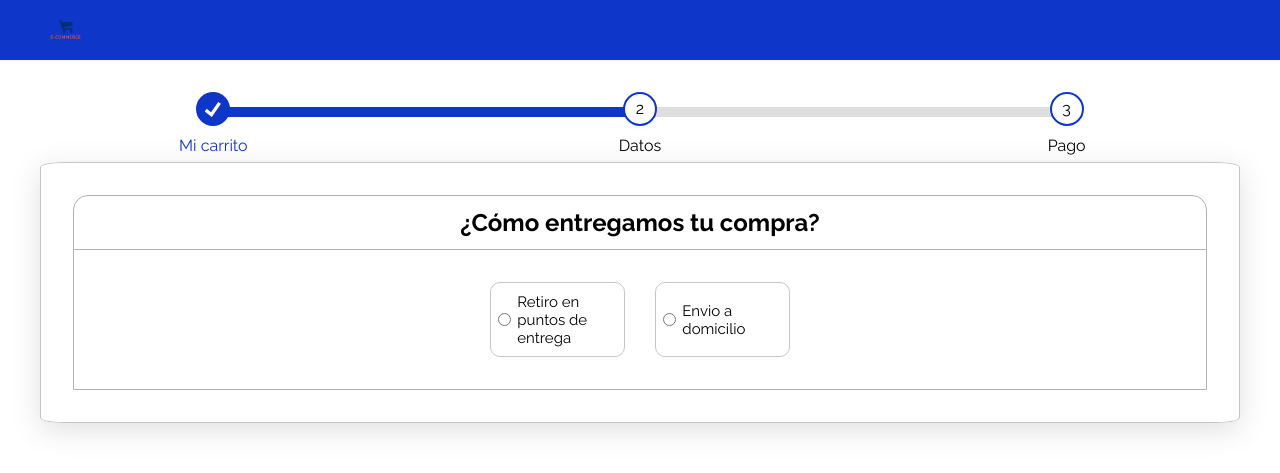
After one commit to JoaquinVillamediana/ECOMM-WEB-UCA, a PHP site: page /carritoenvio.html in a window 1280 px wide. The commit adds this page. Shown: the top 473 px of the page. Run offline with PHP 8.4, Linux system fonts and the light colour scheme.

Commit message:
Carritoenvio

```diff
--- a/assets/css/carrito.css
+++ b/assets/css/carrito.css
@@ -18,6 +18,11 @@ ul.progress_carrito li{
     text-align: center;
     color: black;
     position: relative;
+}
+
+ul.progress_carrito li a{
+    color: inherit;
+    text-decoration: none;
 }
 
 ul.progress_carrito li:before {
--- /dev/null
+++ b/assets/css/carritoenvio.css
@@ -0,0 +1,103 @@
+hr{
+    margin: 0 2em;
+}
+
+section {
+    border: 1px solid #b3b0b0;
+    margin: 0 2em;
+}
+
+section.header{
+    margin-top: 2em;
+    border-top-left-radius: 15px;
+    border-top-right-radius: 15px;
+    border-bottom: none;
+}
+
+section h2.header{
+    border-bottom: 1px solid #b3b0b0;
+    margin-top: 0;
+    margin-bottom: 0;
+    padding: .5em 0;
+}
+
+section.b-bottom{
+    border-bottom: 1px solid #b3b0b0;
+    margin-bottom: 2em;
+}
+
+ul.opciones_envio{
+    list-style: none;
+    padding: 2em 0;
+    display: flex;
+    justify-content: center;
+    flex-wrap: wrap;
+}
+
+ul.opciones_envio li{
+    margin: 0 1em;
+    height: 5em;
+    width: 9em;
+    display: block;
+    border: 1px solid rgb(198, 198, 198);
+    border-radius: 10px;
+    font-weight: 500;
+    font-size: 15px;
+}
+
+@media screen and (max-width: 400px) {
+    ul.opciones_envio li {
+        margin: .5em 2em;
+        width: 100%;
+        height: 4em;
+    }
+}
+
+ul.opciones_envio li label{
+    cursor: pointer;
+    width: 100%;
+    height: 100%;
+    display: flex;
+}
+
+ul.opciones_envio li label span{
+    display: flex;
+    height: fit-content;
+    align-self: center;
+}
+
+ul.opciones_envio li label input{
+    cursor: pointer;
+    margin: 0 .5em;
+    align-self: center;
+}
+
+.form-group{
+    margin-top: 2em;
+}
+
+.form-item{
+    margin: 1em auto;
+    max-width: 500px;
+}
+
+
+@media screen and (max-width: 600px) {
+    .form-item{
+        width: 90%;
+        margin: .5em auto;
+    }
+}
+
+.proceder{
+    margin: 2em auto;
+    padding: 1em 1em;
+    border: 0;
+    color: #dedede;
+    display: block;
+    background-color: #0e36c9;
+    border-radius: 5px;
+    font-weight: bolder;
+    font-size: 15px;
+    cursor: pointer;
+}
--- /dev/null
+++ b/assets/js/carritoenvio.js
@@ -0,0 +1,33 @@
+let sectionSeleccionar = document.querySelector("#seleccionar")
+let sectionDatos = document.querySelector("#datos")
+
+let optRetiro = document.querySelector("#retiro")
+let optEnvio = document.querySelector("#envio")
+
+let datosTitulo = document.querySelector("#datos_titulo")
+let opcion="";
+
+function seleccionar(opt){
+    optEnvio.checked = false
+    optRetiro.checked = false
+    if(opt === "" || opcion === opt){
+        opcion=""
+        sectionDatos.classList.add("d-none")
+        sectionSeleccionar.classList.add("b-bottom")
+    }
+    else{
+        opcion=opt
+        if(opcion === "envio")
+            optEnvio.checked = true
+        if(opcion === "retiro")
+            optRetiro.checked = true
+        datosTitulo.innerHTML = `Datos de ${opt}`
+        sectionDatos.classList.remove("d-none")
+        sectionDatos.classList.add("b-bottom")
+        sectionSeleccionar.classList.remove("b-bottom")
+    }
+}
+
+function proceder(){
+    window.location.href = "carritopago.html"
+}
--- /dev/null
+++ b/carritoenvio.html
@@ -0,0 +1,86 @@
+<!DOCTYPE html>
+<html lang="en">
+
+<head>
+    <meta charset="UTF-8">
+    <meta http-equiv="X-UA-Compatible" content="IE=edge">
+    <meta name="viewport" content="width=device-width, initial-scale=1.0">
+    <title>E-Commerce</title>
+    <link rel="stylesheet" href="./assets/css/general.css">
+    <link rel="stylesheet" href="./assets/css/carrito.css">
+    <link rel="stylesheet" href="./assets/css/carritoenvio.css">
+</head>
+
+<body>
+
+    <header>
+        <div class="container">
+            <img src="./assets/img/logo.png" alt="" class="logo">
+        </div>
+    </header>
+    <ul class="progress_carrito">
+        <li class="done">
+            <a href="carrito.html">Mi carrito</a>
+        </li>
+        <li>
+            <a href="carritoenvio.html">Datos</a>
+        </li>
+        <li>
+            <a>Pago</a>
+        </li>
+    </ul>
+    <main class="container carrito_resumen">
+        <section class="b-bottom header" id="seleccionar">
+            <h2 class="header">¿Cómo entregamos tu compra?</h2>
+            <ul class="opciones_envio">
+                <li>
+                    <label for="retiro">
+                        <input type="radio" name="retiro" id="retiro" onclick="seleccionar('retiro')">
+                        <span>Retiro en puntos de entrega</span>
+                    </label>
+                </li>
+                <li>
+                    <label for="envio">
+                        <input type="radio" name="envio" id="envio" onclick="seleccionar('envio')">
+                        <span>Envio a domicilio</span>
+                    </label>
+                </li>
+            </ul>
+        </section>
+        <section class="datos d-none b-bottom" id="datos">
+            <h2 id="datos_titulo" class="header">Datos de envio</h2>
+            <div class="form-group">
+                <div class="form-item">
+                    <div class="textfield">
+                        <label for="nombre">Nombre:</label>
+                        <input id="nombre" type="text" >
+                    </div>
+                </div>
+                <div class="form-item">
+                    <div class="textfield">
+                        <label for="direccion">Direccion:</label>
+                        <input id="direccion" type="text" >
+                    </div>
+                </div>
+                <div class="form-item">
+                    <div class="textfield">
+                        <label for="telefono">Telefono:</label>
+                        <input id="telefono" type="text" >
+                    </div>
+                </div>
+                <div class="form-item">
+                    <div class="textfield">
+                        <label for="dni">DNI:</label>
+                        <input id="dni" type="text" >
+                    </div>
+                </div>
+            </div>
+            <button class="proceder" onclick="proceder()">Proceder al pago</button>
+
+        </section>
+    </main>
+
+    <script src="./assets/js/carritoenvio.js"></script>
+</body>
+
+</html>
--- a/product.html
+++ b/product.html
@@ -44,7 +44,7 @@
         <p class="price">$400.00</p>
 
         <div class="botones">
-            <a href="" class="btn-carrito">AGREGAR AL CARRITO</a>
+            <a href="carrito.html" class="btn-carrito">AGREGAR AL CARRITO</a>
             <a href="" class="btn-fav">favs</a>
         </div>
     </div>
```
Also changed, not shown: assets/css/general.css (+38 -0 lines), carrito.html (+16 -4 lines), carritopago.html (added, +33 -0 lines).
